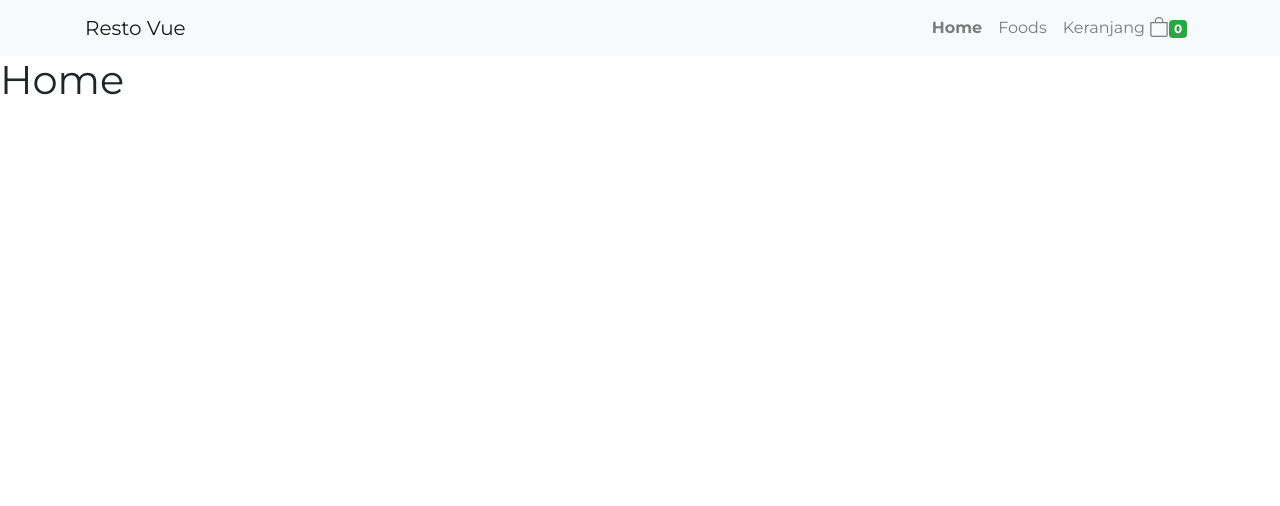
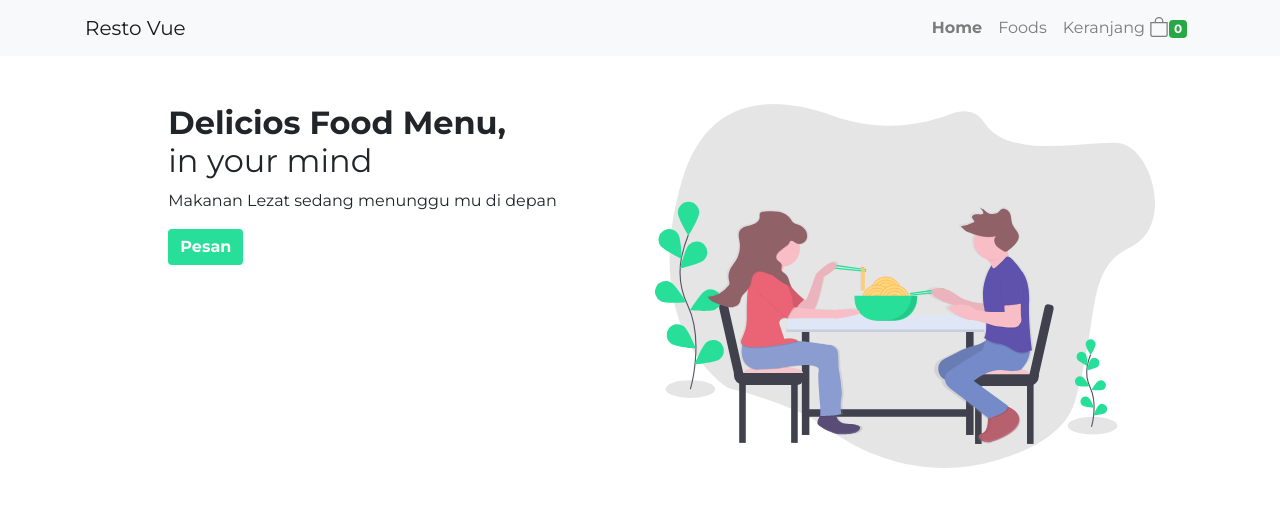
Before and after one commit to celvineadiputra-dev/restoVue, a Vue app: page / in a window 1280 px wide. Shown: the top 506 px of the page. Built offline with nearby package versions, Linux system fonts and the light colour scheme.

Commit message:
add hero

```diff
--- a/src/assets/css/main.css
+++ b/src/assets/css/main.css
@@ -4,3 +4,9 @@
 .router-link-exact-active {
   font-weight: 700;
 }
+.btn-success {
+  background-color: #28df99;
+}
+.btn-border-none {
+  border: none;
+}
--- /dev/null
+++ b/src/components/Hero.vue
@@ -0,0 +1,36 @@
+<template>
+  <div class="container mt-5">
+    <div class="row">
+      <div class="col d-flex justify-content-center align-content-center">
+        <div>
+          <h2>
+            <strong>Delicios Food Menu,</strong><br />
+            in your mind
+          </h2>
+          <p>Makanan Lezat sedang menunggu mu di depan</p>
+          <router-link class="btn btn-success btn-border-none" to="/"
+            >Pesan</router-link
+          >
+        </div>
+      </div>
+      <div class="col">
+        <img :src="hero" :alt="hero" width="500px" />
+      </div>
+    </div>
+  </div>
+</template>
+
+<script>
+import hero from "../../src/assets/image/Hero.svg";
+export default {
+  name: "Hero",
+  data: function () {
+    return {
+      hero: hero,
+    };
+  },
+};
+</script>
+
+<style>
+</style>
--- a/src/views/Home.vue
+++ b/src/views/Home.vue
@@ -1,15 +1,22 @@
 <template>
   <div class="home">
-    <h1>Home</h1>
+    <div class="container">
+      <div class="row">
+        <div class="col-sm-12">
+          <Hero />
+        </div>
+      </div>
+    </div>
   </div>
 </template>
 
 <script>
-// @ is an alias to /src
-// import Navbar from "@/components/Navbar.vue";
+import Hero from "@/components/Hero";
 
 export default {
   name: "Home",
-  components: {},
+  components: {
+    Hero,
+  },
 };
 </script>
```
Also changed, not shown: src/assets/image/Hero.svg (added).
